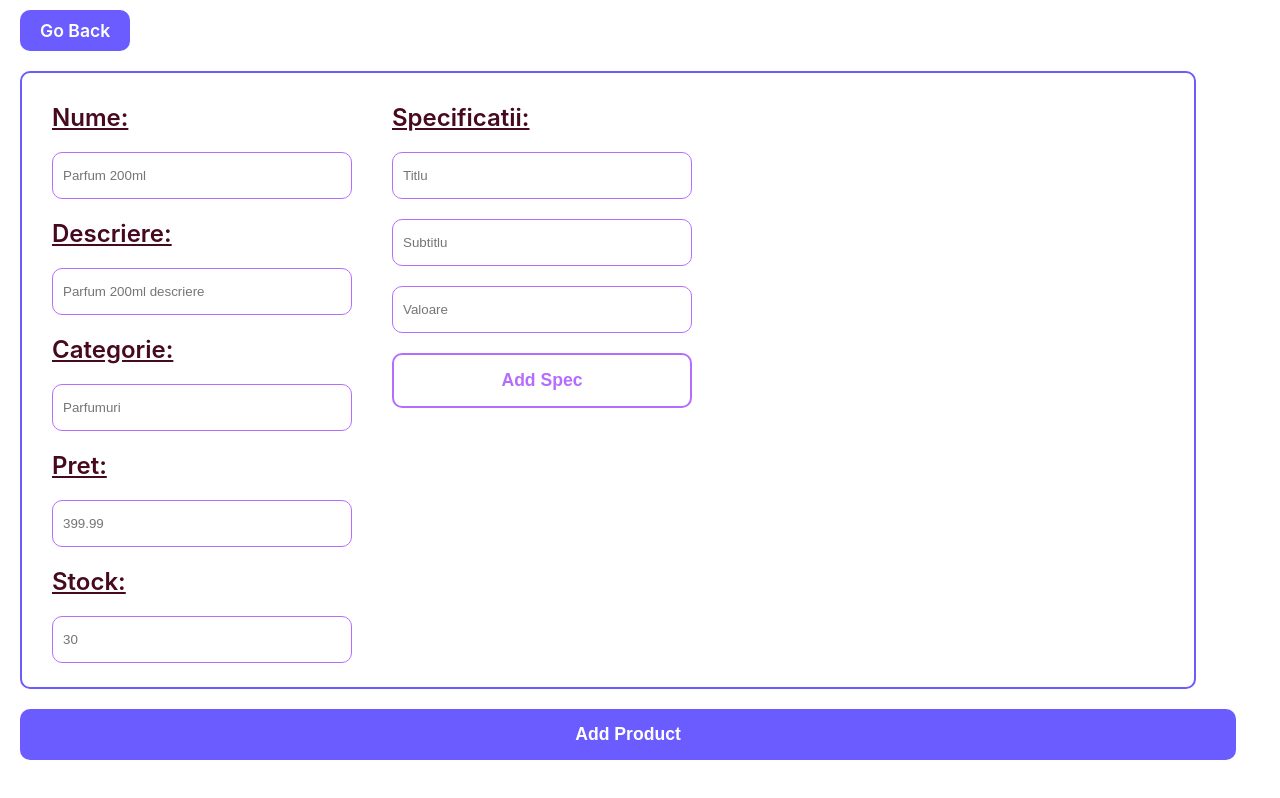
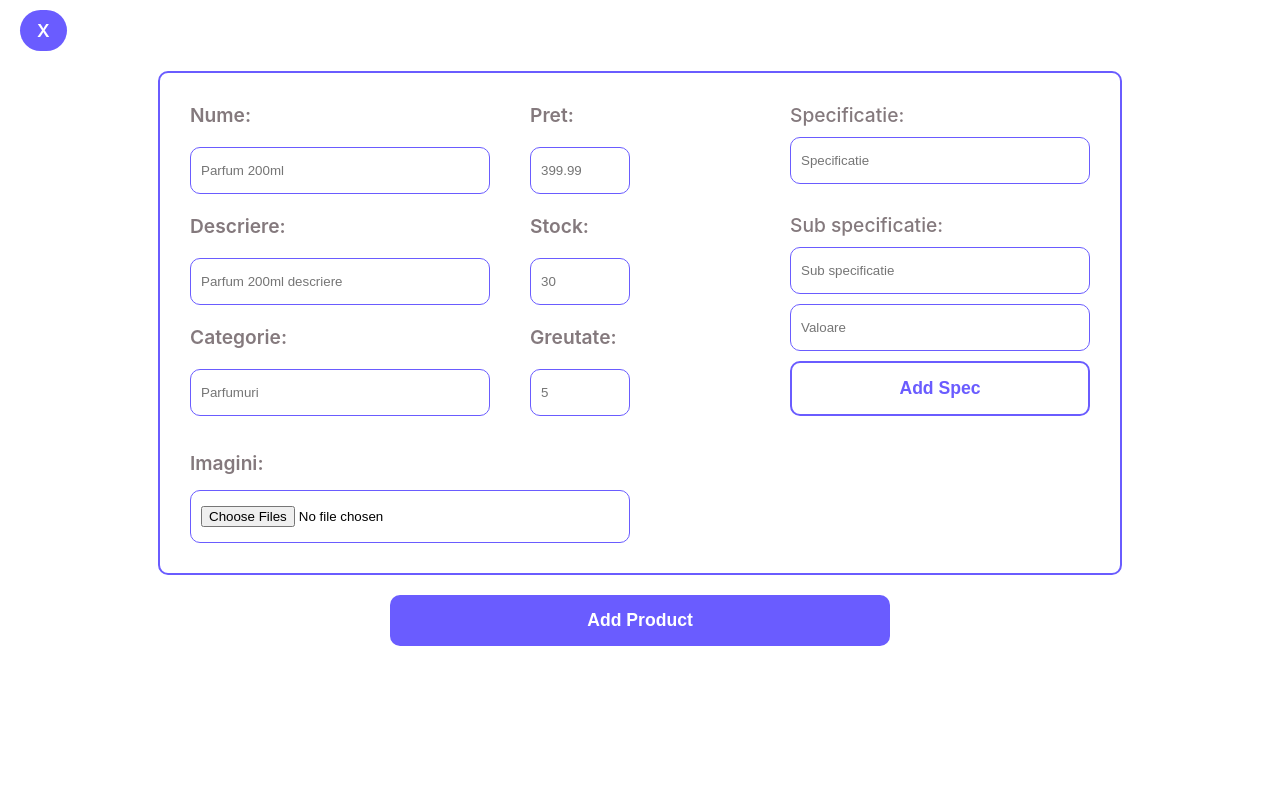
Before and after one commit to AdelinV2/react-spring-ecommerce, a React (Create React App) app in the folder frontend/: page /addItemsPage in a window 1280 px wide. Built offline with nearby package versions, Linux system fonts and the light colour scheme.

Commit message:
fullscreen design for the addItemsPage

```diff
--- a/frontend/src/Pages/AddItemsPage.jsx
+++ b/frontend/src/Pages/AddItemsPage.jsx
@@ -88,6 +88,8 @@ export default function AddItemsPage() {
         }
       }
       setSpecifications(specs);
+      e.target.form.querySelector('input[name="spec-description"]').value = "";
+      e.target.form.querySelector('input[name="spec-value"]').value = "";
     } else {
       alert("Please fill in all fields.");
     }
@@ -152,8 +154,9 @@ export default function AddItemsPage() {
     <>
       <div className="page">
         <Link className="go-back-btn" to="/">
-          Go Back
+          X
         </Link>
+        <div className="form-btn-container">
           <form className="add-product-form" onSubmit={handleSubmit}>
             <div className="first-second-container">
               <div className="first-part">
@@ -178,10 +181,11 @@ export default function AddItemsPage() {
                   name="category"
                   placeholder="Parfumuri"
                 />
+              </div>
               <div className="third-part">
                 <h3 className="form-label">Pret:</h3>
                 <input
-                  className="form-input"
+                  className="form-input form-number"
                   type="number"
                   name="price"
                   step="0.01"
@@ -190,7 +194,7 @@ export default function AddItemsPage() {
                 <h3 className="form-label">Stock:</h3>
 
                 <input
-                  className="form-input"
+                  className="form-input form-number"
                   type="number"
                   name="stock"
                   placeholder="30"
@@ -198,33 +202,30 @@ export default function AddItemsPage() {
                 <h3 className="form-label">Greutate:</h3>
 
                 <input
-                  className="form-input"
+                  className="form-input form-number"
                   type="number"
                   name="weight"
                   placeholder="5"
                 />
-                <input
-                  type="file"
-                  className="form-input"
-                  name="img"
-                  multiple
-                  onChange={handleImgChange}
-                />
-              </div>
               </div>
               <div className="second-part">
-              <h3 className="form-label">Specificatii:</h3>
+                <div className="specificatie-container">
+                  <h5 className="form-label-inner">Specificatie:</h5>
                   <input
                     className="form-input"
                     type="text"
                     name="spec-title"
-                placeholder="Titlu"
+                    placeholder="Specificatie"
                   />
+                </div>
+                <div className="subspec-container">
+                  <h5 className="form-label-inner">Sub specificatie:</h5>
+
                   <input
                     className="form-input"
                     type="text"
                     name="spec-description"
-                placeholder="Subtitlu"
+                    placeholder="Sub specificatie"
                   />
 
                   <input
@@ -237,6 +238,8 @@ export default function AddItemsPage() {
                     Add Spec
                   </button>
                 </div>
+              </div>
+              {specifications.length > 0 ? (
                 <div className="specifications-container">
                   {specifications.map((spec, index) => {
                     return (
@@ -249,7 +252,7 @@ export default function AddItemsPage() {
                             <div key={index} className="sub-specification">
                               <div className="subtitle-value-container">
                                 <h4 className="spec-subtitle">
-                              {subSpec.description}
+                                  {subSpec.description}:
                                 </h4>
                                 <p className="spec-value">{subSpec.value}</p>
                               </div>
@@ -260,12 +263,23 @@ export default function AddItemsPage() {
                     );
                   })}
                 </div>
+              ) : null}
             </div>
+            <h3 className="form-label">Imagini:</h3>
+            <input
+              type="file"
+              className="form-input form-input-file"
+              name="img"
+              multiple
+              onChange={handleImgChange}
+            />
           </form>
+
           <button className="form-btn" type="submit">
             Add Product
           </button>
         </div>
+      </div>
     </>
   );
 }
--- a/frontend/src/css/AddItemsPage.css
+++ b/frontend/src/css/AddItemsPage.css
@@ -1,142 +1,169 @@
-.page
-{
-    max-width: 95vw;
-    max-height: 95vh;
+/* General Page Styling */
+.page {
+    overflow: hidden;
+    max-width: 100%;
+    height: 100vh;
+}
+
+/* Form Container */
+.form-btn-container {
+    width: 100%;
     display: flex;
     flex-direction: column;
+    align-items: center;
+    gap: 20px;
+    margin-top: 20px;
+}
 
-
-}
-.add-product-form
-{
+.add-product-form {
     overflow-y: auto;
-    margin: 20px;
     padding: 30px;
     display: flex;
     flex-direction: column;
     gap: 15px;
-    border:solid 2px var(--grad-color-3);
+    border: 2px solid var(--grad-color-3);
     border-radius: 10px;
 }
-.first-part,.second-part,.third-part
+
+/* Form Sections */
+.first-part, .second-part, .third-part {
+    display: flex;
+    flex-direction: column;
+    gap: 20px;
+}
+
+.second-part
+{
+    justify-content: space-between;
+}
+
+.second-part-inputs {
+    display: flex;
+    flex-direction: column;
+    gap: 20px;
+    justify-content: space-between;
+}
+
+.third-part {
+    margin-right: 120px;
+}
+
+/* Form Inputs */
+.form-input, .form-spec-btn {
+    border: 1px solid var(--grad-color-3);
+    border-radius: 10px;
+    padding: 15px 10px;
+    box-sizing: border-box;
+    width: 300px;
+}
+
+.form-input-file {
+    width: 440px;
+}
+
+.form-number {
+    width: 100px;
+}
+
+/* Specifications */
+.specificatie-container,.subspec-container
 {
     display: flex;
-    gap: 20px;
     flex-direction: column;
-    min-width: 300px; /* Prevents shrinking too much */
-    max-width: 50vw; /* Keeps it balanced */
-
+    gap: 10px;
 
 }
 
 
 
-
-.form-input,.form-btn,.form-spec-btn
-{
-border: solid var(--grad-color-2) 1px;
-    border-radius: 10px;
-    padding: 15px 10px;
-    box-sizing: border-box;
-    width: 100%;
-}
-
-.form-specs
-{
-    display: flex;
-    gap: 20px;
-}
-.specifications-container
-{
+.specifications-container {
+    width: 300px;
+    max-height: 300px;
+    overflow-y: auto;
     display: flex;
     flex-direction: column;
     gap: 10px;
     margin-top: 30px;
 }
 
-.form-btn
-{
+/* Buttons */
+.form-btn {
+    width: 500px;
     border: none;
+    border-radius: 10px;
+    padding: 15px 10px;
     background-color: var(--grad-color-3);
     color: white;
     cursor: pointer;
     font-weight: 600;
-    margin-left: 20px;
-    margin-right: 20px;
     font-size: 1.1rem;
 }
 
-.form-spec-btn
-{
-    border: solid 2px var(--grad-color-2);
+.form-spec-btn {
+    border: 2px solid var(--grad-color-3);
     background-color: transparent;
-    color: var(--grad-color-2);
+    color: var(--grad-color-3);
     cursor: pointer;
     font-weight: 600;
     font-size: 1.1rem;
+}
+
+.go-back-btn {
+    background-color: var(--grad-color-3);
+    color: white;
+    border: none;
+    margin: 10px 20px;
+    padding: 10px 17px;
+    border-radius: 500px;
+    cursor: pointer;
+    font-weight: 600;
+    font-size: 1.1rem;
+    text-decoration: none;
+    display: block;
+    width: fit-content;
+}
+
+/* Text Styling */
+.form-label, .spec-title {
+    font-weight: 600;
+    color: var(--color-toned-down);
+    font-size: 1.2rem;
+}
 
 
-}
-.form-label
+.form-label-inner
 {
-    font-weight: 600;
-    color: var(--color);
-    font-size: 1.5rem;
-    text-decoration: underline;
-
-
+    font-weight: 500;
+    color: var(--color-toned-down);
+    font-size: 1.2rem;
 }
 
-.sub-form-text
-{
+.spec-title{
+    text-transform: uppercase;
+    color: var(--grad-color-3);
+}
+.sub-form-text {
     font-size: 1.2rem;
     color: var(--color);
     font-weight: 500;
 }
 
-.go-back-btn
-{
-    background-color: var(--grad-color-3);
-    color: white;
-    border: none;
-    margin-top:10px;
-    margin-left:20px;
-    padding: 10px 20px;
-    border-radius: 10px;
-    cursor: pointer;
-    width: fit-content;
-    font-weight: 600;
-    font-size: 1.1rem;
-    text-decoration: none;
-    display: block;
+.spec-subtitle, .spec-value {
+    color: var(--color-toned-down);
+    font-size: 0.8rem;
+    font-weight: 500;
 }
 
-.spec-title
-{
-    color: var(--color);
-    font-size: 1.5rem;
-    font-weight: 500;
-    text-decoration: underline;
-}
-.spec-subtitle,.spec-value
-{
-    color: var(--color-toned-down);
-    font-size: 1.1rem;
-    font-weight: 500;
-}
-.subtitle-value-container
-{
+.subtitle-value-container {
     display: flex;
     gap: 10px;
     align-items: center;
-
 }
 
-/* FLEX GRID */
-
-.first-second-container
-{
+/* Layout */
+.first-second-container {
+    max-height: 350px;
+    margin-bottom: 20px;
     display: flex;
     gap: 40px;
-
 }
```
Lines whose indentation alone changed are shown as unchanged.
